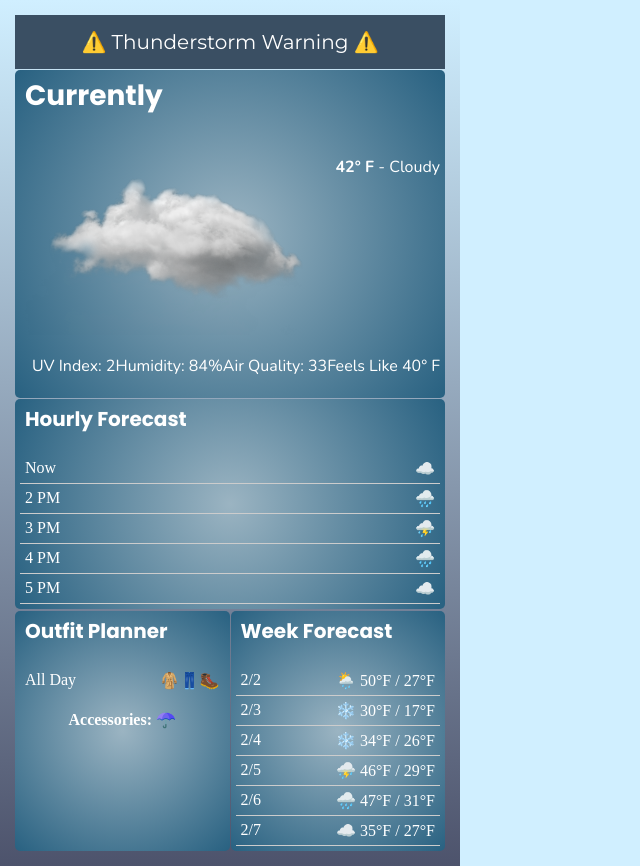
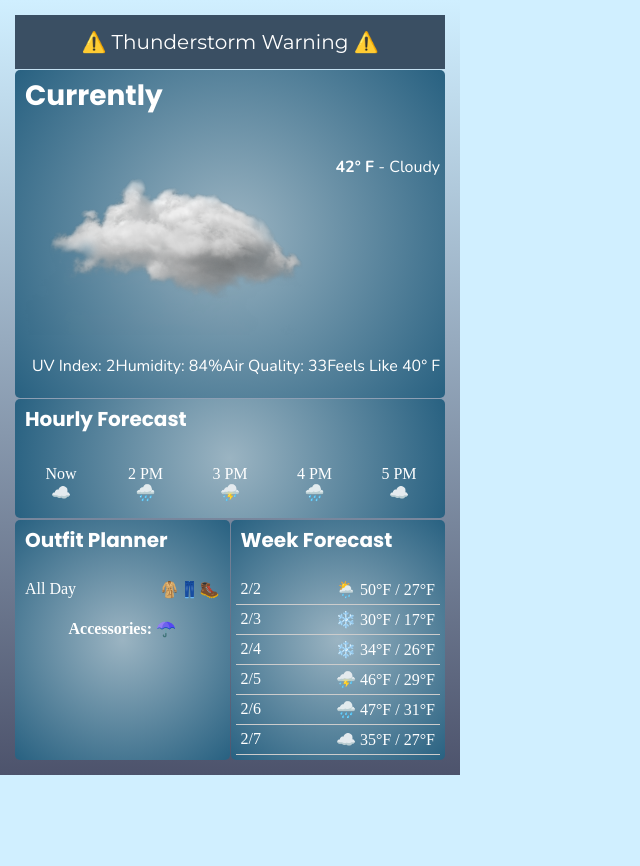
Before and after one commit to vavali08/assignment-1, a plain HTML site: page index.html in a window 1280 px wide. Shown: the whole page, without its empty margins (0-640 px from the left). After the commit the page ends 800 px from the top, so only its background shows below. Drawn offline with nearby package versions, Linux system fonts and the light colour scheme.

Commit message:
switched horizontal

```diff
--- a/index.html
+++ b/index.html
@@ -16,13 +16,15 @@
                 <p class="humidity">Humidity: 84%</p>
                 <p class="uv-index">UV Index: 2</p>
             </div>
-            <div class="section hourly-forecast">
+            <div class ="section" >
                 <h3>Hourly Forecast</h3>
-                <div class="hourly-item"><span>Now</span><span>☁️</span></div>
-                <div class="hourly-item"><span>2 PM</span><span>🌧️</span></div>
-                <div class="hourly-item"><span>3 PM</span><span>⛈️</span></div>
-                <div class="hourly-item"><span>4 PM</span><span>🌧️</span></div>
-                <div class="hourly-item"><span>5 PM</span><span>☁️</span></div>
+                <div class="hourly-forecast">
+                    <div class="hourly-item"><span>Now</span><span>☁️</span></div>
+                    <div class="hourly-item"><span>2 PM</span><span>🌧️</span></div>
+                    <div class="hourly-item"><span>3 PM</span><span>⛈️</span></div>
+                    <div class="hourly-item"><span>4 PM</span><span>🌧️</span></div>
+                    <div class="hourly-item"><span>5 PM</span><span>☁️</span></div>
+                </div>
             </div>
             <div class="forecast-container">
                 <div class="section outfit-planner">
--- a/styles.css
+++ b/styles.css
@@ -58,7 +58,12 @@ p {
 /* hourly forecast*/
 .hourly-forecast {
     display: flex;
-    flex-direction: column;
+    flex-direction: row;
+    align-items: center;
+    justify-content: space-between;
+    overflow-x: auto;
+    white-space: nowrap;
+    padding: 10px;
 }
 /* container for outfit planner and weekly forecast */
 .forecast-container {
@@ -74,11 +79,20 @@ p {
     background: radial-gradient(circle, #9bb4c2, #286181);
     color: white;
 }
-.hourly-item, .week-item {
+.week-item {
     display: flex;
     justify-content: space-between;
     padding: 5px;
     border-bottom: 1px solid #ccc;
+}
+.hourly-item {
+    display: flex;
+    flex-direction: column;
+    align-items: center;
+    text-align: center;
+    min-width: 60px;
+    justify-content: space-between;
+    padding: 1px;
 }
 .outfit-item {
     display: flex;
```
